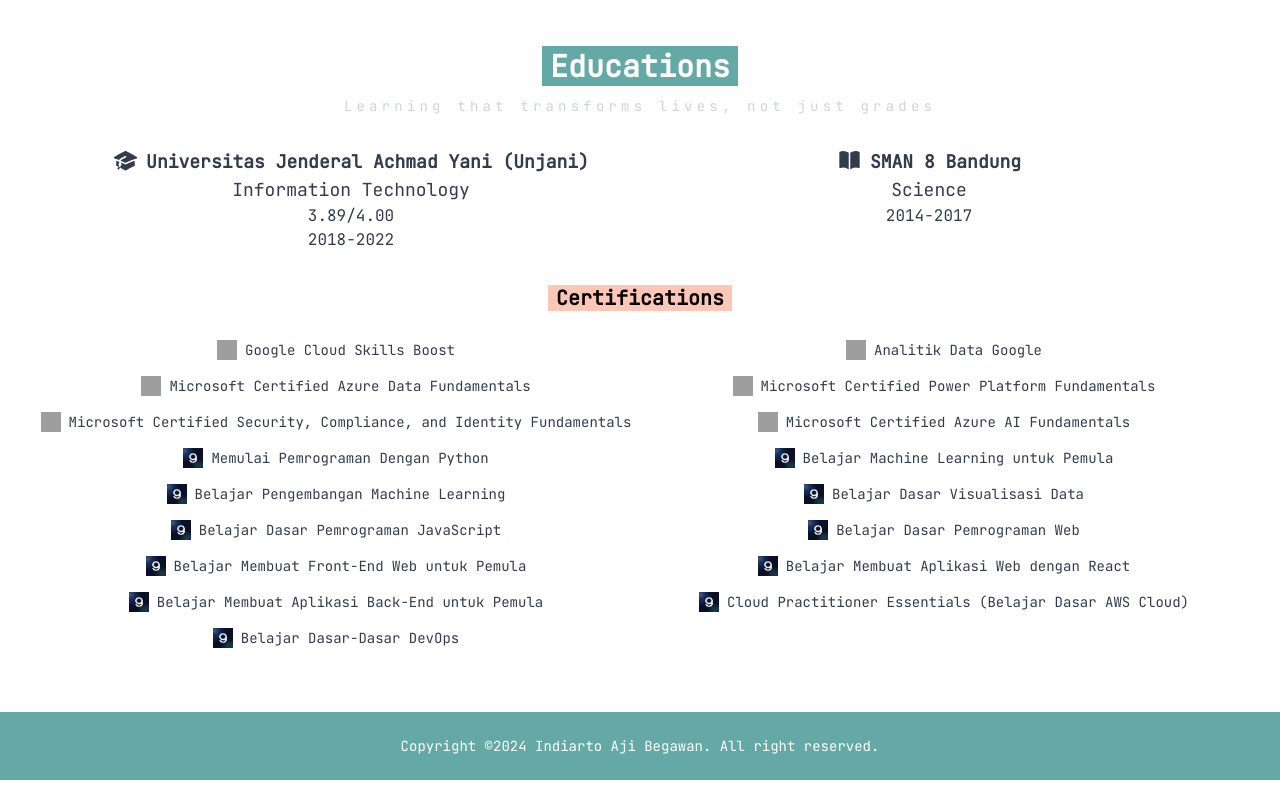
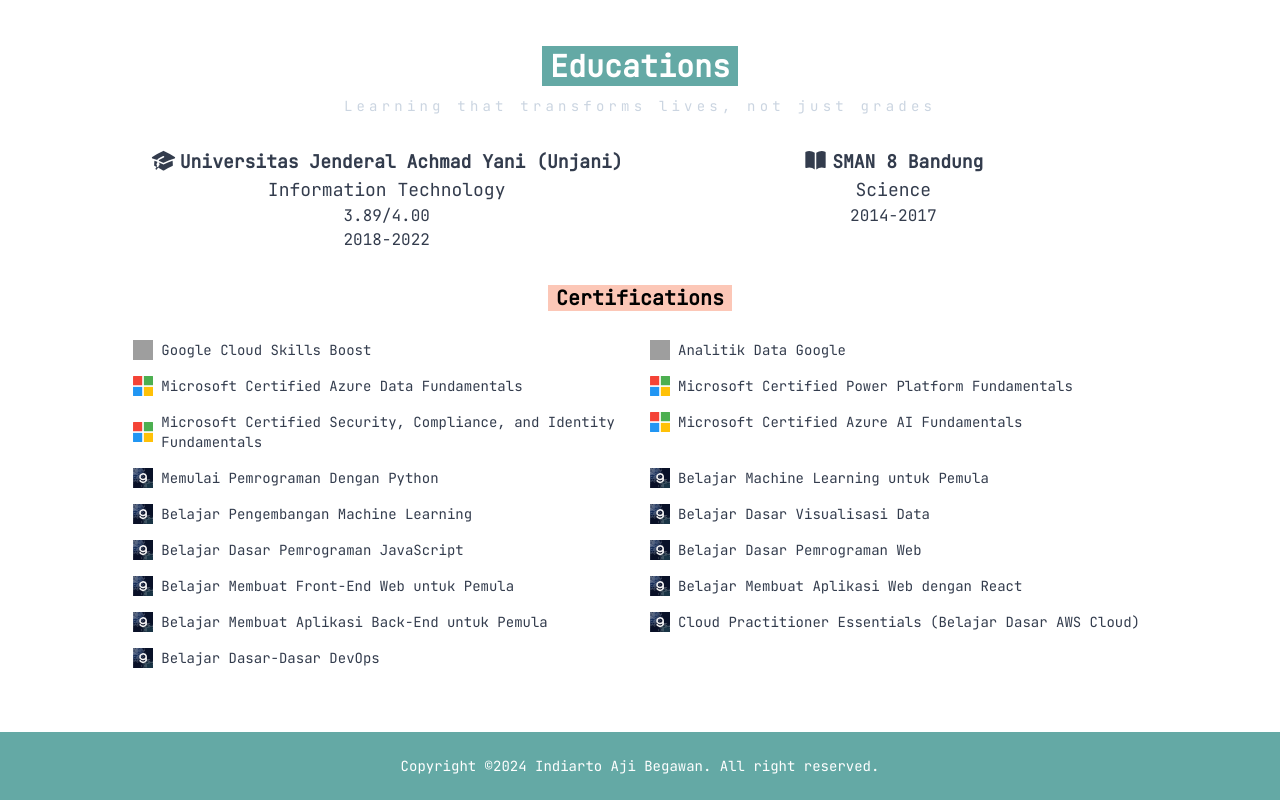
Before and after one commit to AjiBegawan/cv-indiarto-aji-begawan, a Next.js app: page / in a window 1280 px wide. Shown: the part 4030-4830 px from the top of the page. Built offline with nearby package versions, Linux system fonts and the light colour scheme; grey boxes are pictures that could not be loaded.

Commit message:
educations image

```diff
--- a/next.config.mjs
+++ b/next.config.mjs
@@ -12,6 +12,12 @@
         port: '',
         pathname: '/color/**',
       },
+      {
+        protocol: 'https',
+        hostname: 'media.licdn.com',
+        port: '',
+        pathname: '/dms/**',
+      },
     ],
   },
 }
--- a/src/app/components/EducationsSection.jsx
+++ b/src/app/components/EducationsSection.jsx
@@ -8,7 +8,11 @@
 
 const EducationsSection = () => {
   return (
-    <section id="educations" className="h-full  mb-10">
+    <section
+      id="educations"
+      className="h-full mb-10 container flex justify-center "
+    >
+      <div className="w-5/6">
         <div className=" justify-center text-3xl  pt-24 pb-5 ">
           <h1 className="text-3xl font-bold text-center">
             <span className="bg-[#64A9A5] px-2 text-white">Educations</span>
@@ -17,18 +21,20 @@
             Learning that transforms lives, not just grades
           </p>
         </div>
-      <div className="grid grid-rows-1 md:grid-cols-2 gap-5 px-10">
+        <div className="grid grid-rows-1 md:grid-cols-2">
           {educationList.map((education) => {
             return (
               <div key={education.id}>
                 <div>
-                <span className="flex justify-center gap-2">
+                  <span className="flex justify-center gap-1">
                     {education.degree === "school" ? (
                       <BookOpenIcon width={25} height={25} />
                     ) : (
                       <AcademicCapIcon width={25} height={25} />
                     )}
-                  <h1 className="font-bold text-lg ">{education.schoolName}</h1>
+                    <h1 className="font-semibold text-lg justify-center">
+                      {education.schoolName}
+                    </h1>
                   </span>
                   <p className="text-center text-lg">{education.major}</p>
                   <p className="text-center text-md">{education.gpa}</p>
@@ -46,11 +52,11 @@
               </span>
             </h1>
           </div>
-        <div className="grid grid-rows-1 lg:grid-cols-2">
+          <div className="grid grid-rows-1 lg:grid-cols-2 gap-x-5">
             {certificateList.map((certificate) => {
               return (
                 <div key={certificate.id}>
-                <div className="flex justify-center gap-2 py-2">
+                  <div className="flex justify-start gap-2 py-2">
                     <Image
                       src={certificate.icon}
                       alt={certificate.name}
@@ -64,6 +70,7 @@
             })}
           </div>
         </div>
+      </div>
     </section>
   );
 };
--- a/src/app/utils/certificatesList.js
+++ b/src/app/utils/certificatesList.js
@@ -14,83 +14,83 @@
     id: 3,
     org: "Microsoft",
     name: "Microsoft Certified Azure Data Fundamentals",
-    icon: "https://img.icons8.com/color/480/microsoft.png"
+    icon: "/images/icons/microsoft.svg"
   }, {
     id: 4,
     org: "Microsoft",
     name: "Microsoft Certified Power Platform Fundamentals",
-    icon: "https://img.icons8.com/color/480/microsoft.png"
+    icon: "/images/icons/microsoft.svg"
   }, {
     id: 5,
     org: "Microsoft",
     name: "Microsoft Certified Security, Compliance, and Identity Fundamentals",
-    icon: "https://img.icons8.com/color/480/microsoft.png"
+    icon: "/images/icons/microsoft.svg"
   }, {
     id: 6,
     org: "Microsoft",
     name: "Microsoft Certified Azure AI Fundamentals",
-    icon: "https://img.icons8.com/color/480/microsoft.png"
+    icon: "/images/icons/microsoft.svg"
   }, {
     id: 7,
     org: "Dicoding",
     name: "Memulai Pemrograman Dengan Python",
-    icon: "/images/icons/dicoding.jpeg"
+    icon: "/images/icons/dicoding.svg"
   }
   , {
     id: 8,
     org: "Dicoding",
     name: "Belajar Machine Learning untuk Pemula",
-    icon: "/images/icons/dicoding.jpeg"
+    icon: "/images/icons/dicoding.svg"
   }
   , {
     id: 9,
     org: "Dicoding",
     name: "Belajar Pengembangan Machine Learning",
-    icon: "/images/icons/dicoding.jpeg"
+    icon: "/images/icons/dicoding.svg"
   }
   , {
     id: 10,
     org: "Dicoding",
     name: "Belajar Dasar Visualisasi Data",
-    icon: "/images/icons/dicoding.jpeg"
+    icon: "/images/icons/dicoding.svg"
   }
   , {
     id: 11,
     org: "Dicoding",
     name: "Belajar Dasar Pemrograman JavaScript",
-    icon: "/images/icons/dicoding.jpeg"
+    icon: "/images/icons/dicoding.svg"
   }
   , {
     id: 12,
     org: "Dicoding",
     name: "Belajar Dasar Pemrograman Web",
-    icon: "/images/icons/dicoding.jpeg"
+    icon: "/images/icons/dicoding.svg"
   }
   , {
     id: 13,
     org: "Dicoding",
     name: "Belajar Membuat Front-End Web untuk Pemula",
-    icon: "/images/icons/dicoding.jpeg"
+    icon: "/images/icons/dicoding.svg"
   }, {
     id: 14,
     org: "Dicoding",
     name: "Belajar Membuat Aplikasi Web dengan React",
-    icon: "/images/icons/dicoding.jpeg"
+    icon: "/images/icons/dicoding.svg"
   }
   , {
     id: 15,
     org: "Dicoding",
     name: "Belajar Membuat Aplikasi Back-End untuk Pemula",
-    icon: "/images/icons/dicoding.jpeg"
+    icon: "/images/icons/dicoding.svg"
   }, {
     id: 16,
     org: "Dicoding",
     name: "Cloud Practitioner Essentials (Belajar Dasar AWS Cloud)",
-    icon: "/images/icons/dicoding.jpeg"
+    icon: "/images/icons/dicoding.svg"
   }, {
     id: 17,
     org: "Dicoding",
     name: "Belajar Dasar-Dasar DevOps",
-    icon: "/images/icons/dicoding.jpeg"
+    icon: "/images/icons/dicoding.svg"
   }
 ]
```
Also changed, not shown: public/images/icons/dicoding-2.svg (added). Lines whose indentation alone changed are shown as unchanged.
